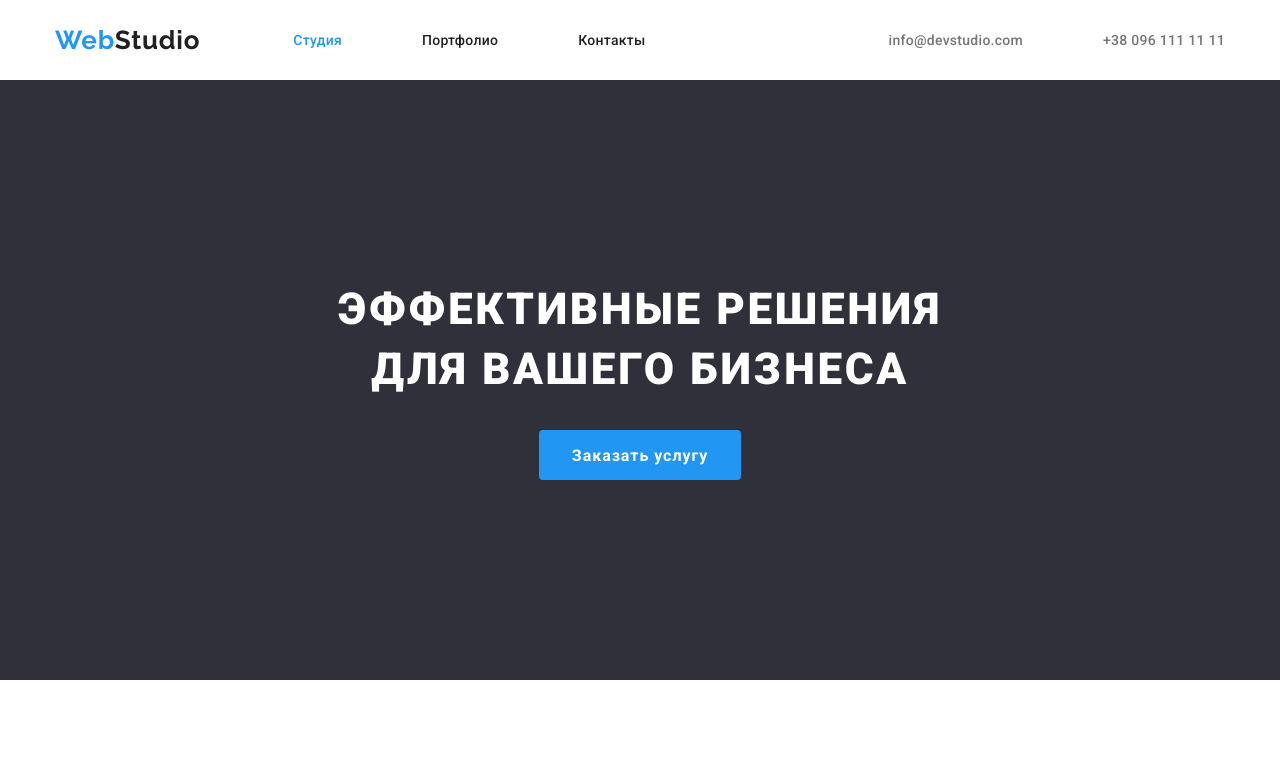
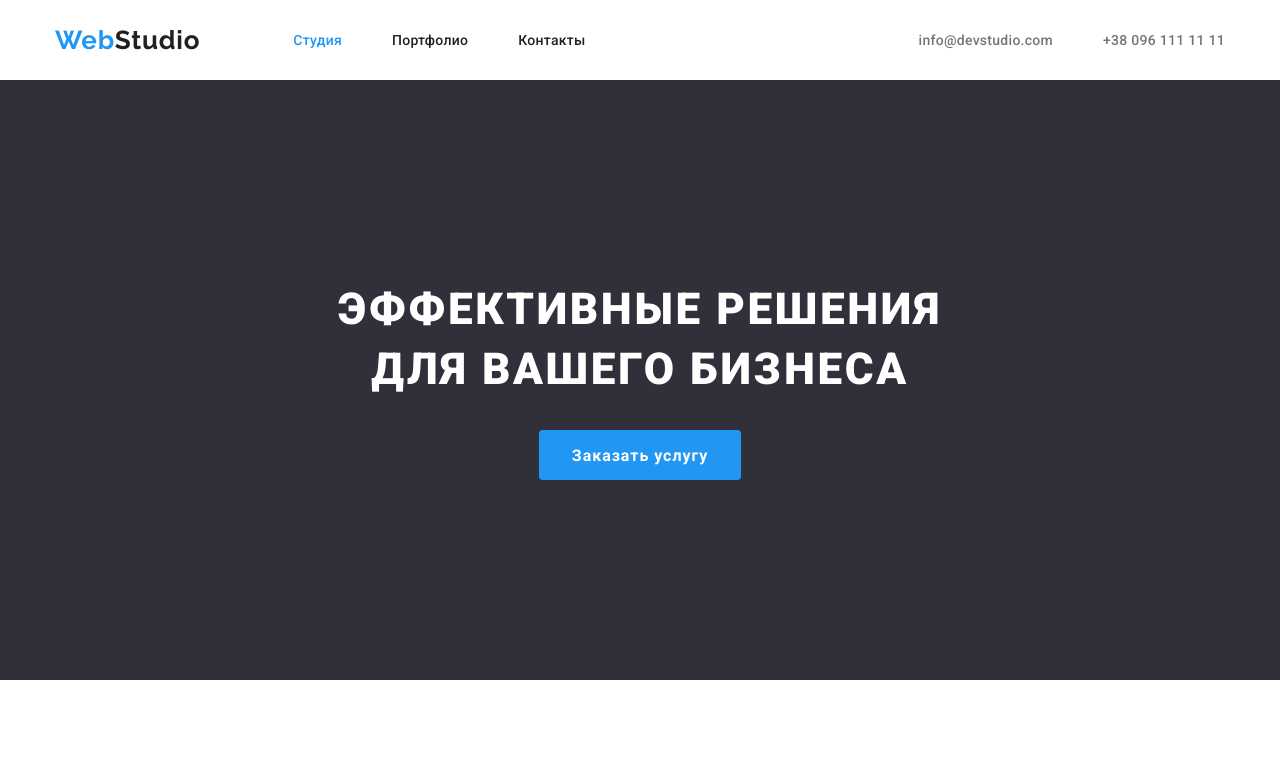
Before and after one commit to YanaHorbachova/goit-markup-hw-03, a plain HTML site: page index.html in a window 1280 px wide. Shown: the top 771 px of the page. Drawn offline with nearby package versions, Linux system fonts and the light colour scheme.

Commit message:
пофиксила HEDER и TEAM

```diff
--- a/index.html
+++ b/index.html
@@ -16,18 +16,23 @@
 
   <!--HEDER-->
   <header>
-    <nav class="conteiner nav">
-      <a class="logo" href="./index.html" aria-label="логотип веб студии">Web<span class="logo-header">Studio</span></a>
-      <ul class="site-nav">
-        <li class="item"><a href="./index.html" class="link current">Студия</a></li>
-        <li class="item"><a href="./portfolio.html" class="link">Портфолио</a></li>
-        <li class="item"><a href="" class="link">Контакты</a></li>
-      </ul>
-      <ul class="contacts-nav">
-        <li class="item"><a href="mailto:info@devstudio.com" class="contacts">info@devstudio.com</a></li>
-        <li class="item"><a href="tel:+380961111111" class="contacts">+38 096 111 11 11</a></li>
-      </ul>
-    </nav>
+    <section class="conteiner">
+      <div class="nav">
+        <a class="logo" href="./index.html" aria-label="логотип веб студии">Web<span
+            class="logo-header">Studio</span></a>
+        <nav>
+          <ul class="site-nav">
+            <li class="item-nav"><a href="./index.html" class="link current">Студия</a></li>
+            <li class="item-nav"><a href="./portfolio.html" class="link">Портфолио</a></li>
+            <li class="item-nav"><a href="" class="link">Контакты</a></li>
+          </ul>
+        </nav>
+        <ul class="contacts-nav">
+          <li class="item-nav"><a href="mailto:info@devstudio.com" class="contacts">info@devstudio.com</a></li>
+          <li class="item-nav"><a href="tel:+380961111111" class="contacts">+38 096 111 11 11</a></li>
+        </ul>
+      </div>
+    </section>
   </header>
 
   <main>
@@ -96,7 +101,7 @@
     </section>
 
     <!--TEAM-->
-    <section class="section box">
+    <section class="section box team-bg">
       <div class="conteiner">
         <h2 class="section-title">Наша команда</h2>
         <ul class="team">
--- a/styles/styles.css
+++ b/styles/styles.css
@@ -40,10 +40,6 @@ img {
   padding: 0px 15px;
   /* outline: 2px solid tomato; */
 }
-.conteiner.nav {
-  display: flex;
-  align-items: center;
-}
 
 /* SECTION */
 .section-title {
@@ -78,11 +74,15 @@ img {
 }
 
 /* NAV */
+.nav {
+  display: flex;
+  align-items: center;
+}
 .site-nav {
   display: flex;
   margin-left: 93px;
 }
-.site-nav .item + .item {
+.site-nav .item-nav + .item-nav {
   margin-left: 50px;
 }
 .link {
@@ -110,7 +110,7 @@ img {
   display: flex;
   margin-left: auto;
   }
-.contacts-nav .item + .item {
+.contacts-nav .item-nav + .item-nav {
   margin-left: 50px;
 }
 .contacts {
@@ -246,6 +246,9 @@ img {
 .team {
   display: flex;
 }
+.team-bg {
+  background-color: var(--background-button);
+}
 .team .title {
   margin-top: 0px;
   margin-bottom: 10px;
@@ -264,6 +267,10 @@ img {
   width: 270px;
   text-align: center;
   padding: 30px 0px;
+  background-color: var(--white-collor);
+  border: 1px solid var(--border-carts);
+  border-top: 0px;
+  border-radius: 0px 0px 4px 4px;
 }
 
 /*MAIN Portfolio*/
```
